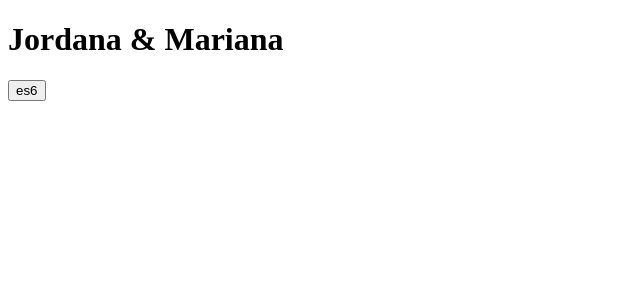
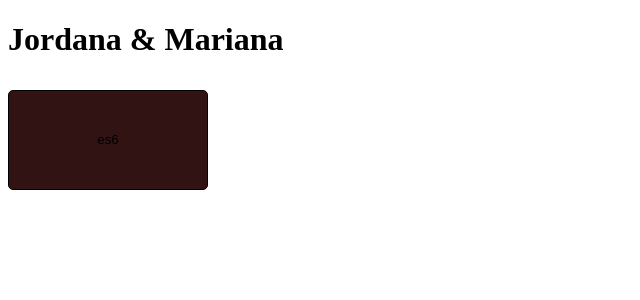
Before and after one commit to raulmartins/madereirasaojose, a React (Create React App) app: page / in a window 1280 px wide. Shown: the top 300 px of the page, without its empty margins (0-640 px from the left). Built offline with nearby package versions, Linux system fonts and the light colour scheme.

Commit message:
aprendendo a mexe no styed compoennts

```diff
--- a/package.json
+++ b/package.json
@@ -8,7 +8,8 @@
     "@testing-library/user-event": "^7.1.2",
     "react": "^16.13.1",
     "react-dom": "^16.13.1",
-    "react-scripts": "3.4.1"
+    "react-scripts": "3.4.1",
+    "styled-components": "^5.1.0"
   },
   "scripts": {
     "start": "react-scripts start",
--- a/src/components/button/index.js
+++ b/src/components/button/index.js
@@ -1,9 +1,13 @@
 import React from "react";
 
-// import { Container } from './styles';
+import { Button } from "./styles";
 
 function button() {
-  return <button type="button">es6</button>;
+  return (
+    <Button altura={100} largura={200} cor="#321313">
+      es6
+    </Button>
+  );
 }
 
 export default button;
--- /dev/null
+++ b/src/components/button/styles.js
@@ -0,0 +1,15 @@
+import styled from "styled-components";
+
+export const Button = styled.button`
+  border: 1px solid #000;
+  cursor: pointer;
+  width: ${({ largura }) => `${largura}px`};
+  height: ${({ altura }) => `${altura}px`};
+  margin-top: 10px;
+  border-radius: 5px;
+  background-color: ${({ cor }) => `${cor}`};
+
+  &:hover {
+    background-color: red;
+  }
+`;
```
Also changed, not shown: src/pages/home/index.js (added, +9 -0 lines), src/utils/colors.js (added), 1 other file (tests, documents, lock files or other folders).
